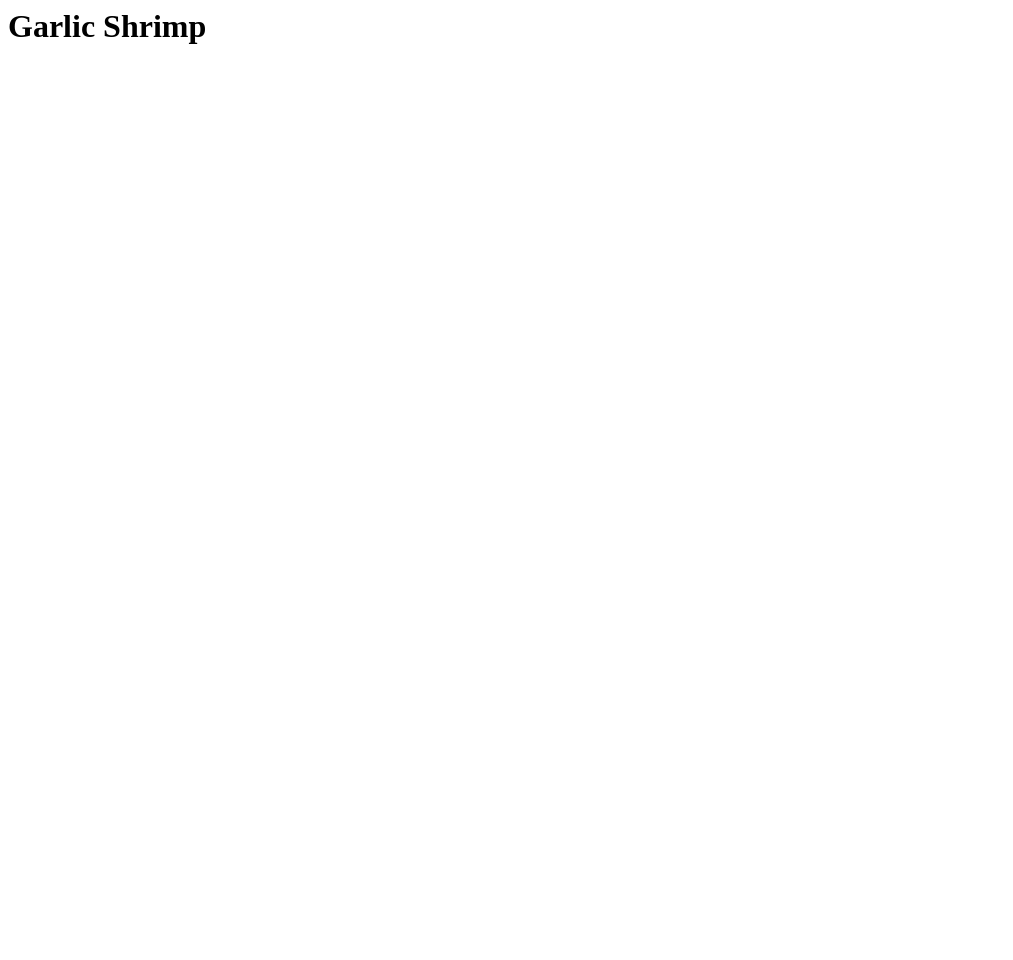
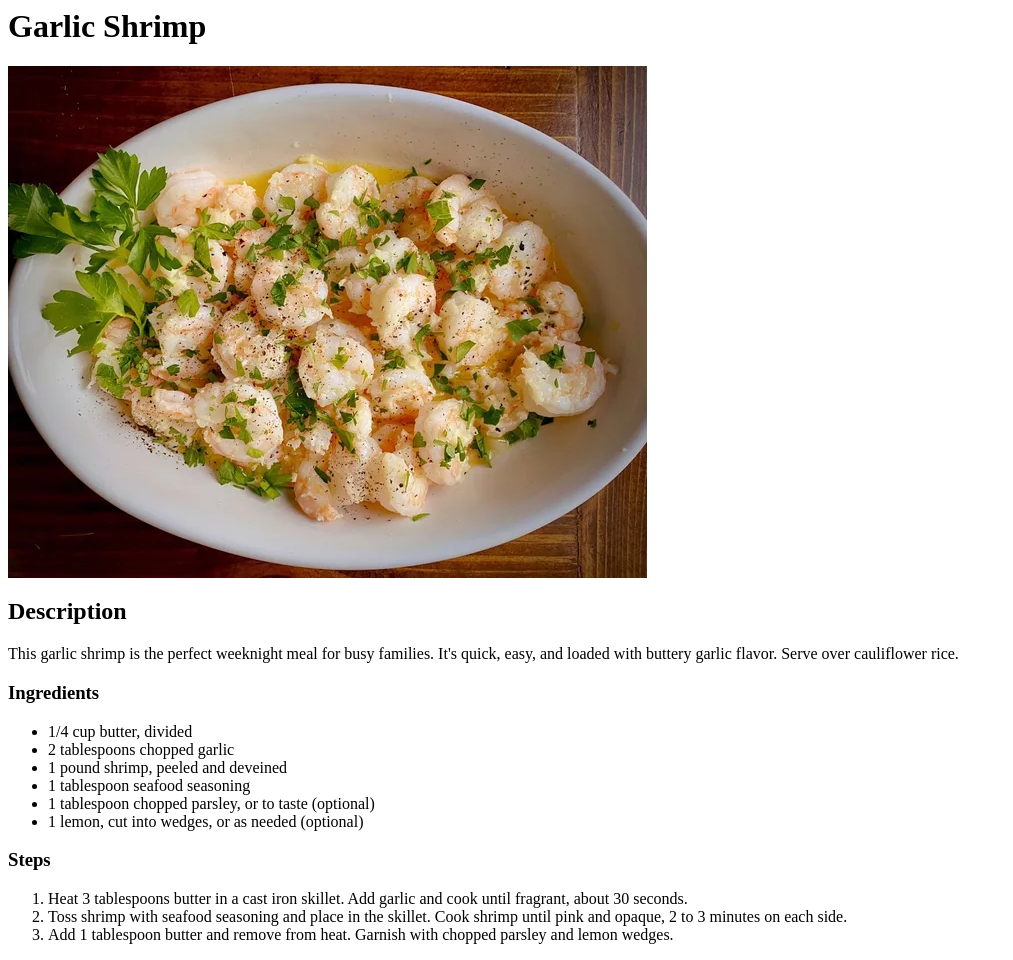
Before and after one commit to MasterSpark0/odin-recipies, a plain HTML site: page recipies/garlic-shrimp.html in a window 1280 px wide. Shown: the whole page, without its empty margins (0-1013 px from the left). Before the commit the page ends 800 px from the top, so only its background shows below. Drawn offline with Linux system fonts and the light colour scheme.

Commit message:
Added content to shrimp recipies page and created an image directory for images.

```diff
--- a/recipies/garlic-shrimp.html
+++ b/recipies/garlic-shrimp.html
@@ -1 +1,25 @@
-<h1>Garlic Shrimp</h1>
+<body>
+    <h1>Garlic Shrimp</h1>
+    <img src="../images/garlic-shrimp.webp" alt="A picture of garlic shrimp.">
+    <h2>Description</h2>
+    <p>
+        This garlic shrimp is the perfect weeknight meal for busy families.
+        It's quick, easy, and loaded with buttery garlic flavor.
+        Serve over cauliflower rice.
+    </p>
+    <h3>Ingredients</h3>
+    <ul>
+        <li>1/4 cup butter, divided</li>
+        <li>2 tablespoons chopped garlic</li>
+        <li>1 pound shrimp, peeled and deveined</li>
+        <li>1 tablespoon seafood seasoning</li>
+        <li>1 tablespoon chopped parsley, or to taste (optional)</li>
+        <li>1 lemon, cut into wedges, or as needed (optional)</li>
+    </ul>
+    <h3>Steps</h3>
+    <ol>
+        <li>Heat 3 tablespoons butter in a cast iron skillet. Add garlic and cook until fragrant, about 30 seconds.</li>
+        <li>Toss shrimp with seafood seasoning and place in the skillet. Cook shrimp until pink and opaque, 2 to 3 minutes on each side.</li>
+        <li>Add 1 tablespoon butter and remove from heat. Garnish with chopped parsley and lemon wedges.</li>
+    </ol>
+</body>
```
Also changed, not shown: images/garlic-shrimp.webp (added).
